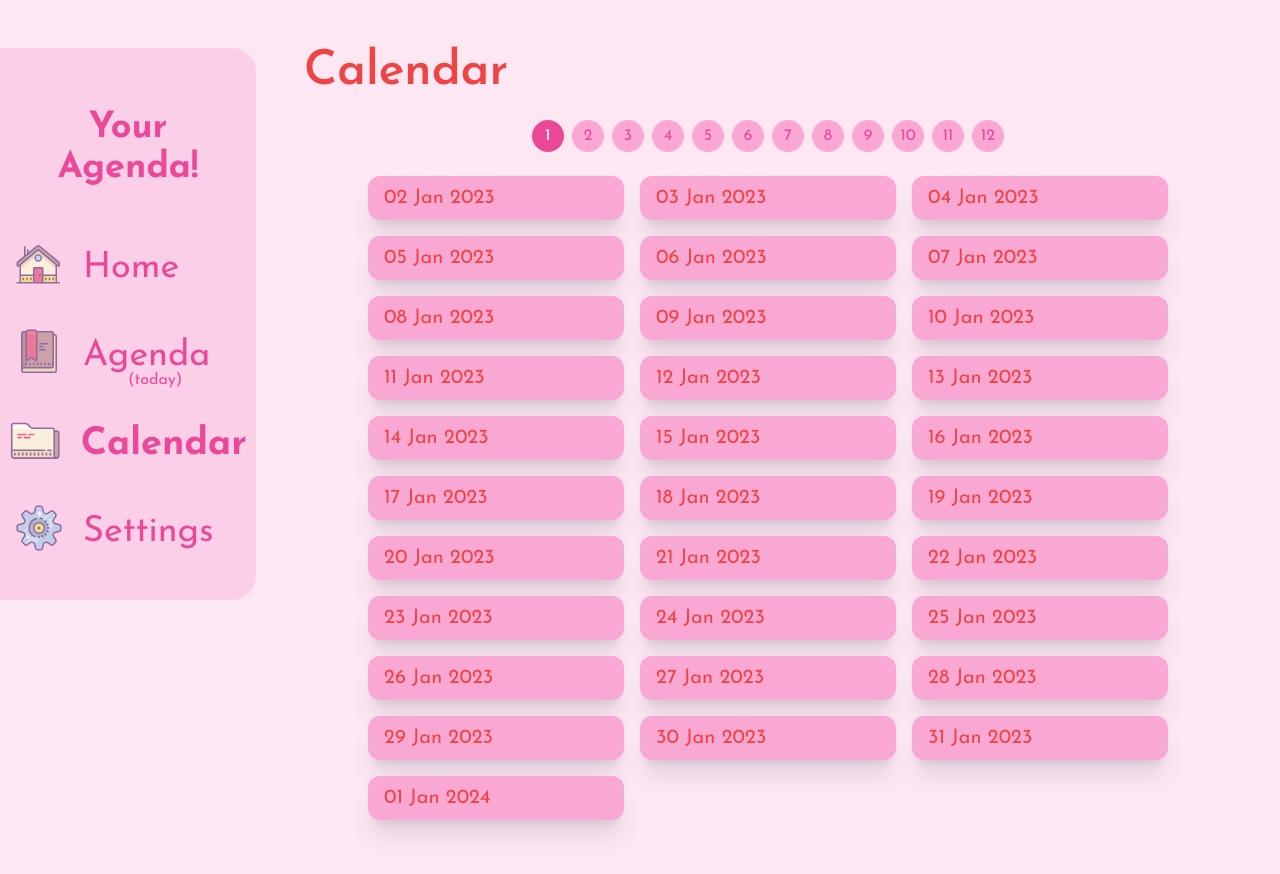
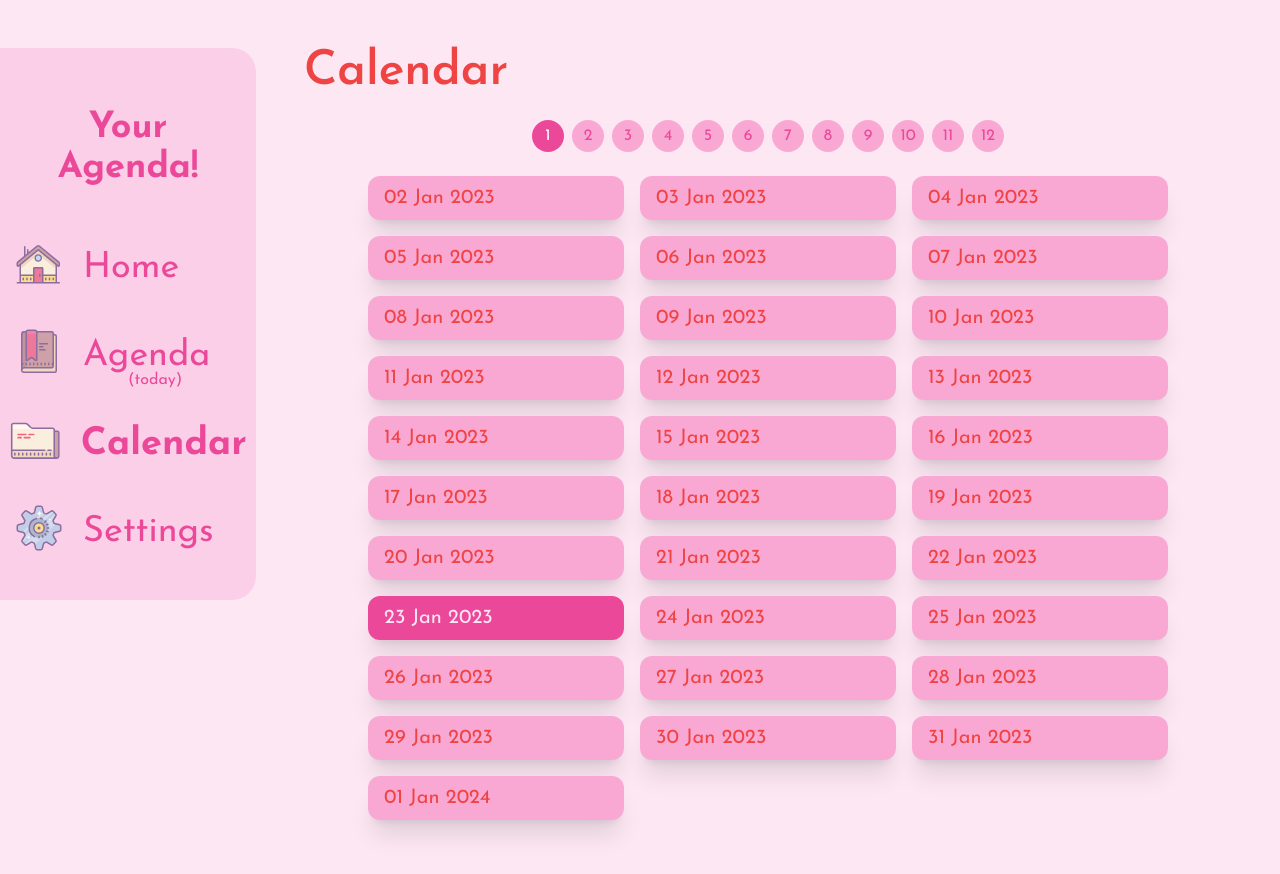
Before and after one commit to sabakukhyraa/agenda-react, a React (Create React App) app: page /calendar in a window 1280 px wide. Shown: the top 874 px of the page. Built offline with nearby package versions, Linux system fonts and the light colour scheme.

Commit message:
initial Slide

```diff
--- a/src/pages/Calendar.js
+++ b/src/pages/Calendar.js
@@ -13,7 +13,7 @@ import "../css/swiper.css";
 // import required modules
 import { Pagination } from "swiper";
 
-export default function Calendar() {
+export default function Calendar({ today }) {
   const pagination = {
     clickable: true,
     renderBullet: function (index, className) {
@@ -26,7 +26,7 @@ export default function Calendar() {
       return (
         <li key={index}>
           <Link
-            className="block px-4 py-2 text-xl bg-pink-300 shadow-xl rounded-xl grow-animation"
+            className={`block px-4 py-2 text-xl bg-pink-300 shadow-xl rounded-xl grow-animation ${(day === today) && "!bg-pink-500 text-pink-100"}`}
             to={`/agenda/${day.toLowerCase().replaceAll(" ", "-")}`}
           >
             {day.replaceAll("-", " ")}
@@ -44,6 +44,14 @@ export default function Calendar() {
     </SwiperSlide>
   ));
 
+  let thisMonthIndex;
+
+  monthsContainsDays.forEach((month, index) => {
+    if(month.includes(today)){
+      thisMonthIndex = index
+    }
+  });
+
   return (
     <div className="flex flex-col w-full gap-4">
       <h1>Calendar</h1>
@@ -51,6 +59,7 @@ export default function Calendar() {
       <Swiper
         pagination={pagination}
         modules={[Pagination]}
+        initialSlide={thisMonthIndex}
         className="mySwiper"
       >
         {monthList}
```
